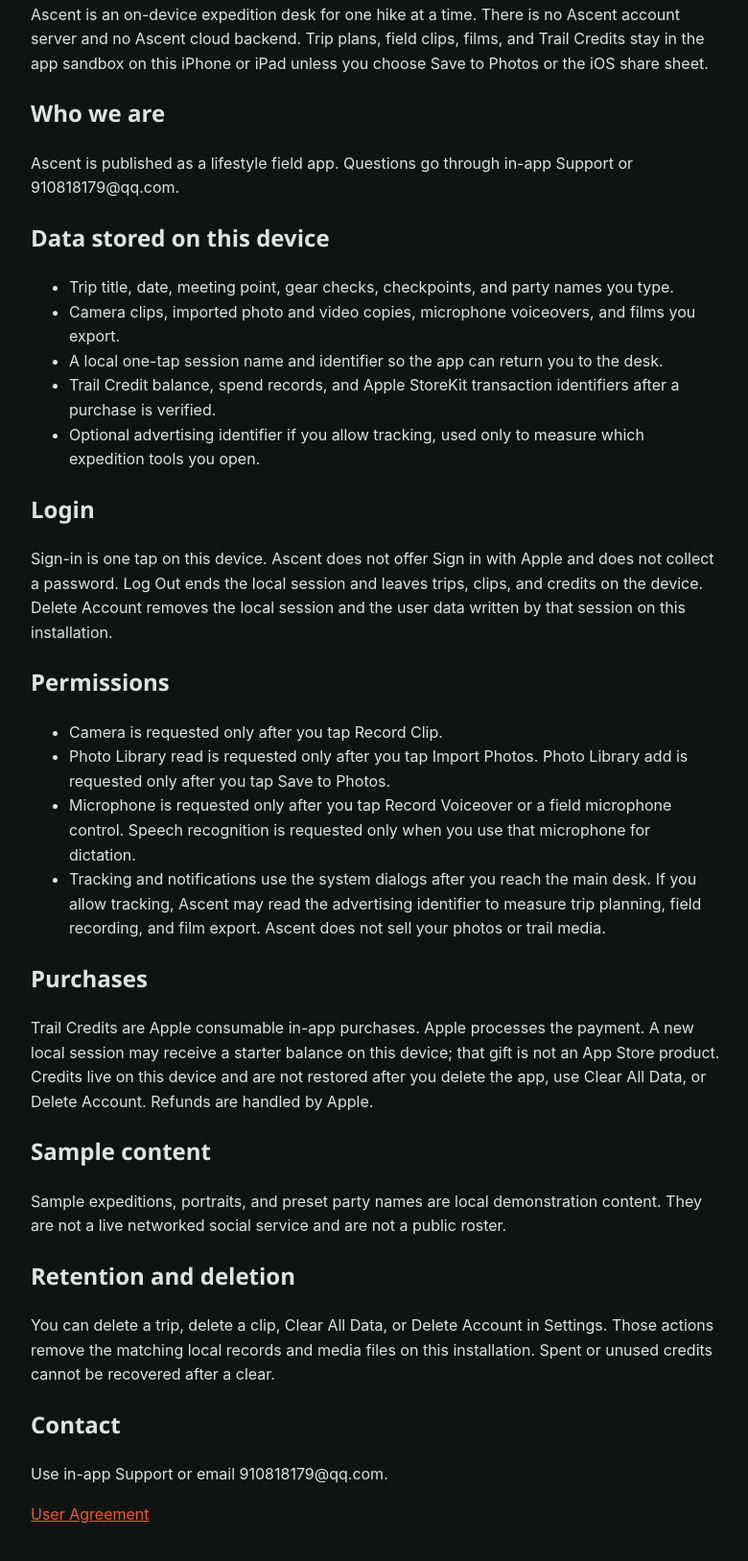
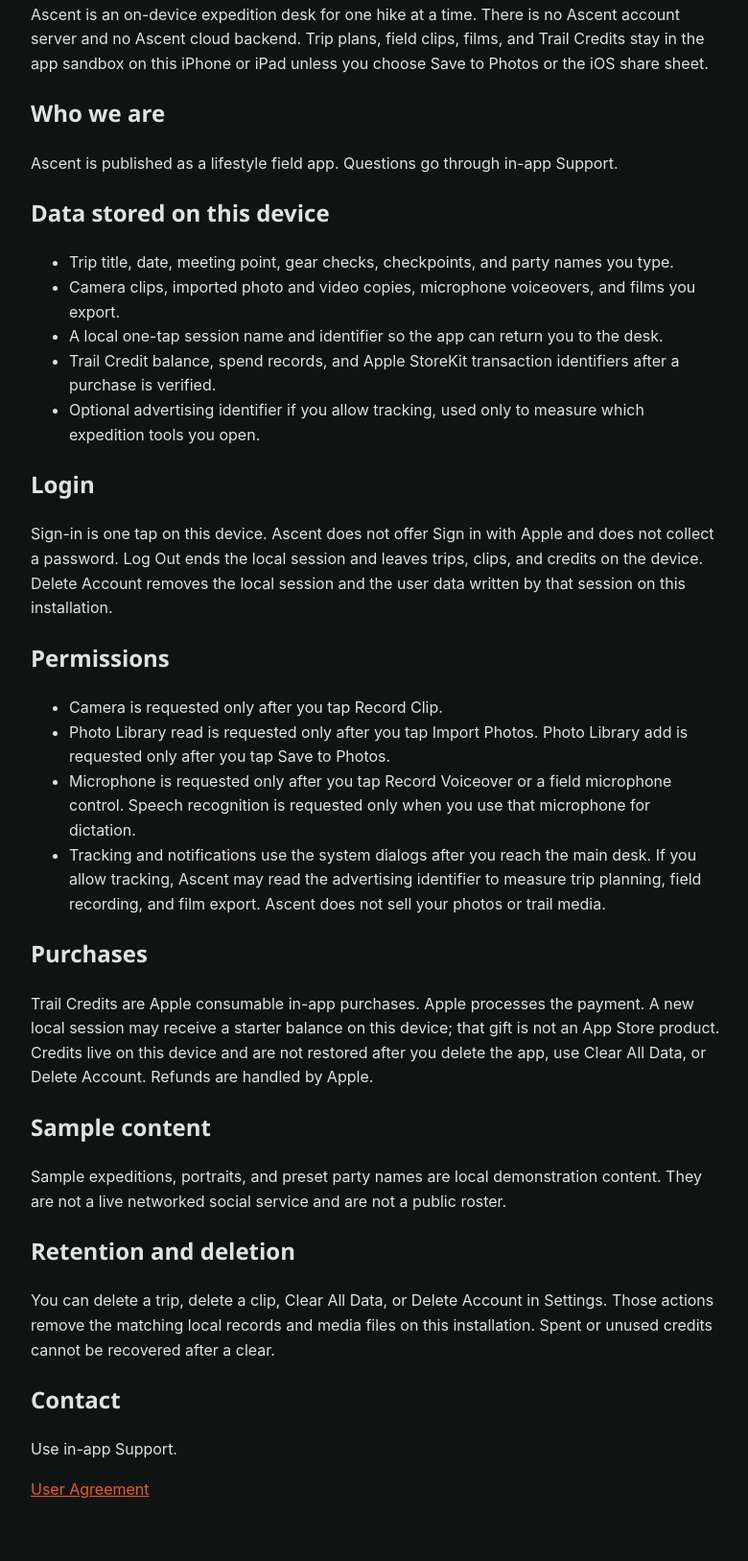
Before and after one commit to ascentdesk-app/ascentdesk-legal, a plain HTML site: page privacy-policy.html in a window 1280 px wide. Shown: the part 165-1792 px from the top of the page at 96% size, without its empty margins (248-1028 px from the left). Drawn offline with Linux system fonts and the light colour scheme.

Commit message:
Remove public contact email from legal pages.

```diff
--- a/privacy-policy.html
+++ b/privacy-policy.html
@@ -13,7 +13,7 @@
 <p>Ascent is an on-device expedition desk for one hike at a time. There is no Ascent account server and no Ascent cloud backend. Trip plans, field clips, films, and Trail Credits stay in the app sandbox on this iPhone or iPad unless you choose Save to Photos or the iOS share sheet.</p>
 
 <h2>Who we are</h2>
-<p>Ascent is published as a lifestyle field app. Questions go through in-app Support or 910818179@qq.com.</p>
+<p>Ascent is published as a lifestyle field app. Questions go through in-app Support.</p>
 
 <h2>Data stored on this device</h2>
 <ul>
@@ -45,7 +45,7 @@
 <p>You can delete a trip, delete a clip, Clear All Data, or Delete Account in Settings. Those actions remove the matching local records and media files on this installation. Spent or unused credits cannot be recovered after a clear.</p>
 
 <h2>Contact</h2>
-<p>Use in-app Support or email 910818179@qq.com.</p>
+<p>Use in-app Support.</p>
 <p><a href="user-agreement.html">User Agreement</a></p>
 </main>
 </body>
```
Also changed, not shown: user-agreement.html (+1 -1 lines).
